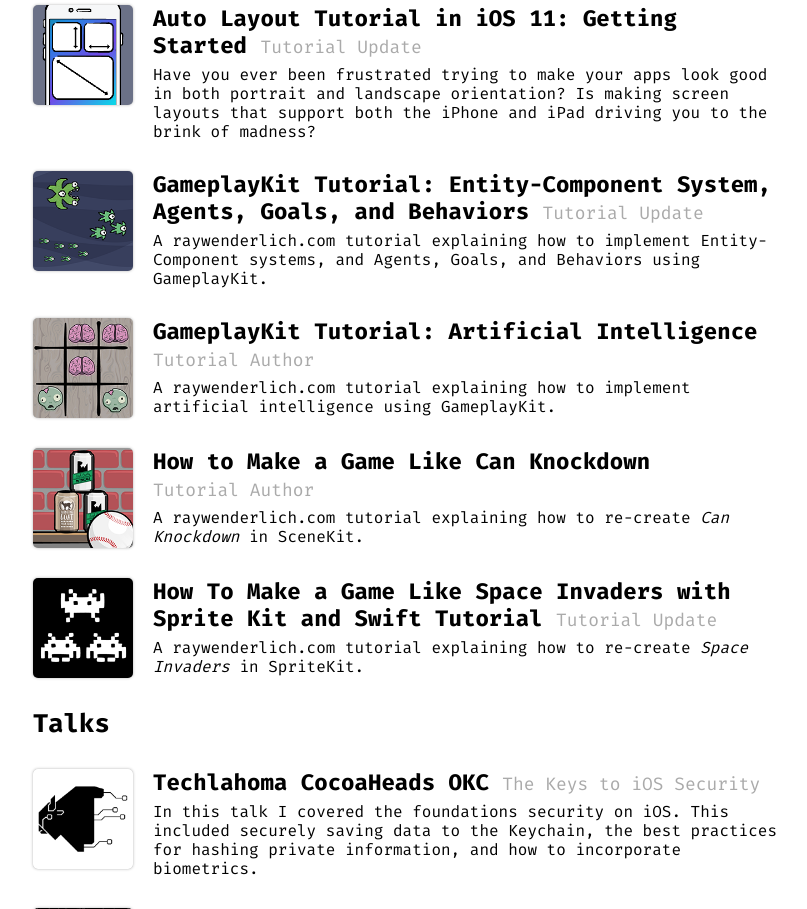
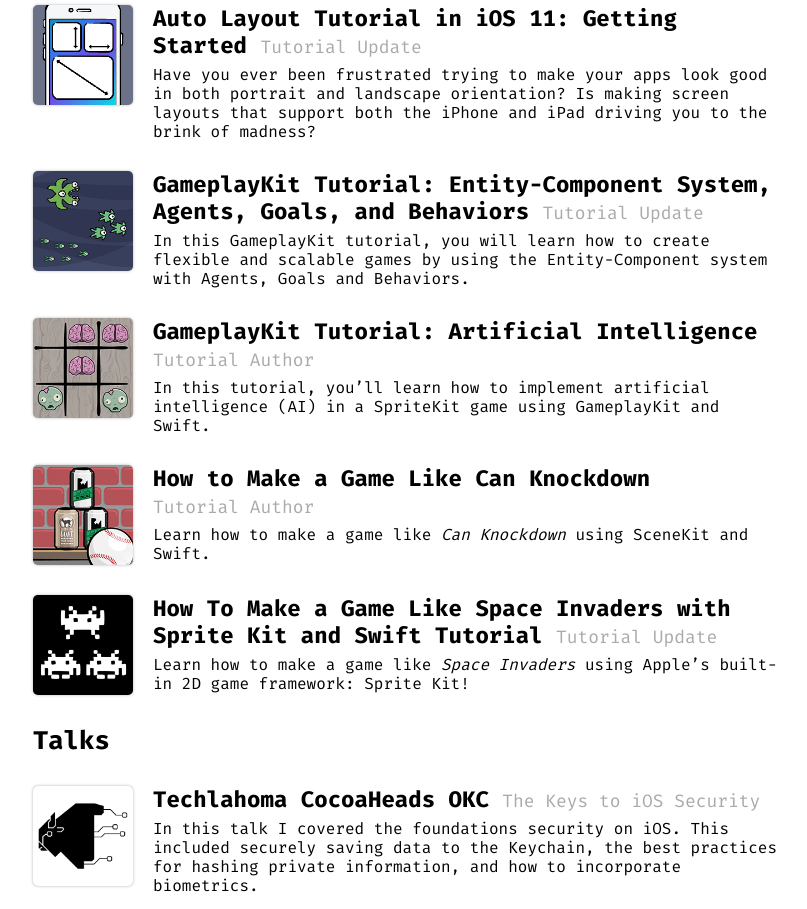
Before and after one commit to naturaln0va/ackermann-io, a Flask app: page /apps in a window 1280 px wide. Shown: the part 2037-2946 px from the top of the page, without its empty margins (232-1039 px from the left). Run offline with Flask 2, Linux system fonts and the light colour scheme; some libraries are stand-ins or nearby versions.

Commit message:
updated some tutorial descriptions

```diff
--- a/app/templates/portfolio.html
+++ b/app/templates/portfolio.html
@@ -106,28 +106,28 @@
 			<a href="https://www.raywenderlich.com/155780/gameplaykit-tutorial-entity-component-system-agents-goals-behaviors-2">
 				<img src="/static/assets/entity-gameplaykit.png">
 				<h2>GameplayKit Tutorial: Entity-Component System, Agents, Goals, and Behaviors <span class="role">Tutorial&nbsp;Update</span></h2>
-				<p>A raywenderlich.com tutorial explaining how to implement Entity-Component systems, and Agents, Goals, and Behaviors using GameplayKit.</p>
+				<p>In this GameplayKit tutorial, you will learn how to create flexible and scalable games by using the Entity-Component system with Agents, Goals and Behaviors.</p>
 			</a>
 		</div>
 		<div class="content-item">
 			<a href="https://www.raywenderlich.com/146407/gameplaykit-tutorial-artificial-intelligence">
 				<img src="/static/assets/aigameplaykit-tut.png">
 				<h2>GameplayKit Tutorial: Artificial Intelligence <span class="role">Tutorial&nbsp;Author</span></h2>
-				<p>A raywenderlich.com tutorial explaining how to implement artificial intelligence using GameplayKit.</p>
+				<p>In this tutorial, you’ll learn how to implement artificial intelligence (AI) in a SpriteKit game using GameplayKit and Swift.</p>
 			</a>
 		</div>
 		<div class="content-item">
 			<a href="https://www.raywenderlich.com/138712/make-game-like-can-knockdown">
 				<img src="/static/assets/can-knockdown.png">
 				<h2>How to Make a Game Like Can Knockdown <span class="role">Tutorial&nbsp;Author</span></h2>
-				<p>A raywenderlich.com tutorial explaining how to re-create <em>Can Knockdown</em> in SceneKit.</p>
+				<p>Learn how to make a game like <em>Can Knockdown</em> using SceneKit and Swift.</p>
 			</a>
 		</div>
 		<div class="content-item">
 			<a href="https://www.raywenderlich.com/124005/make-game-like-space-invaders-sprite-kit-swift-tutorial-part-1">
 				<img src="/static/assets/invaders-tut.png">
 				<h2>How To Make a Game Like Space Invaders with Sprite Kit and Swift Tutorial <span class="role">Tutorial Update</span></h2>
-				<p>A raywenderlich.com tutorial explaining how to re-create <em>Space Invaders</em> in SpriteKit.</p>
+				<p>Learn how to make a game like <em>Space Invaders</em> using Apple’s built-in 2D game framework: Sprite Kit!</p>
 			</a>
 		</div>
 		<h1>Talks</h1>
```
